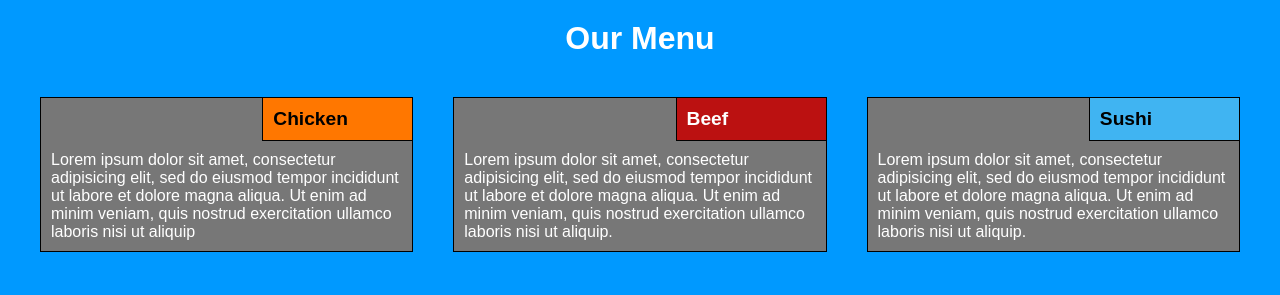
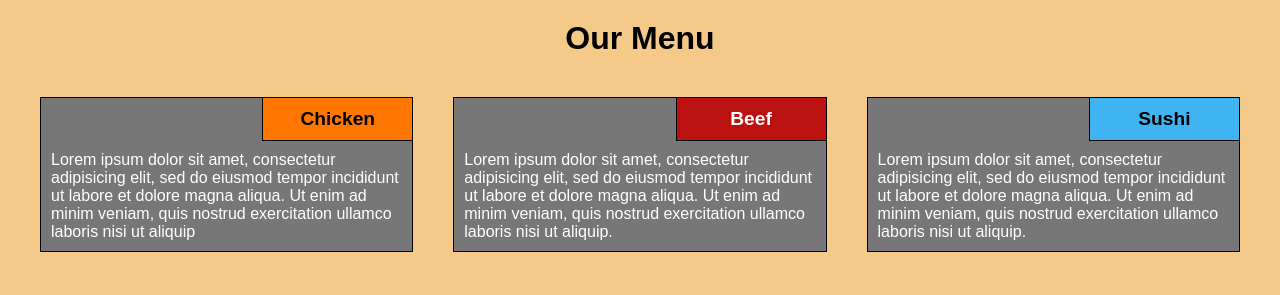
Before and after one commit to jacobwe21/coursera-module3, a plain HTML site: page index.html in a window 1280 px wide. Drawn offline with Linux system fonts and the light colour scheme.

Commit message:
Updated colors

```diff
--- a/styleSheet.css
+++ b/styleSheet.css
@@ -18,8 +18,8 @@ html {
 	height: 100%;
 }
 .container {
-	background: #0099FF;
-	color: white;
+	background: #f5ca89;
+	color: black;
 	padding-left: 20px;
 	padding-right: 20px;
 }
@@ -35,6 +35,7 @@ h3 {
 	font-weight: bold;
 	font-size: 120%;
 	float: right;
+	text-align: center;
 }
 
 .column {
```
